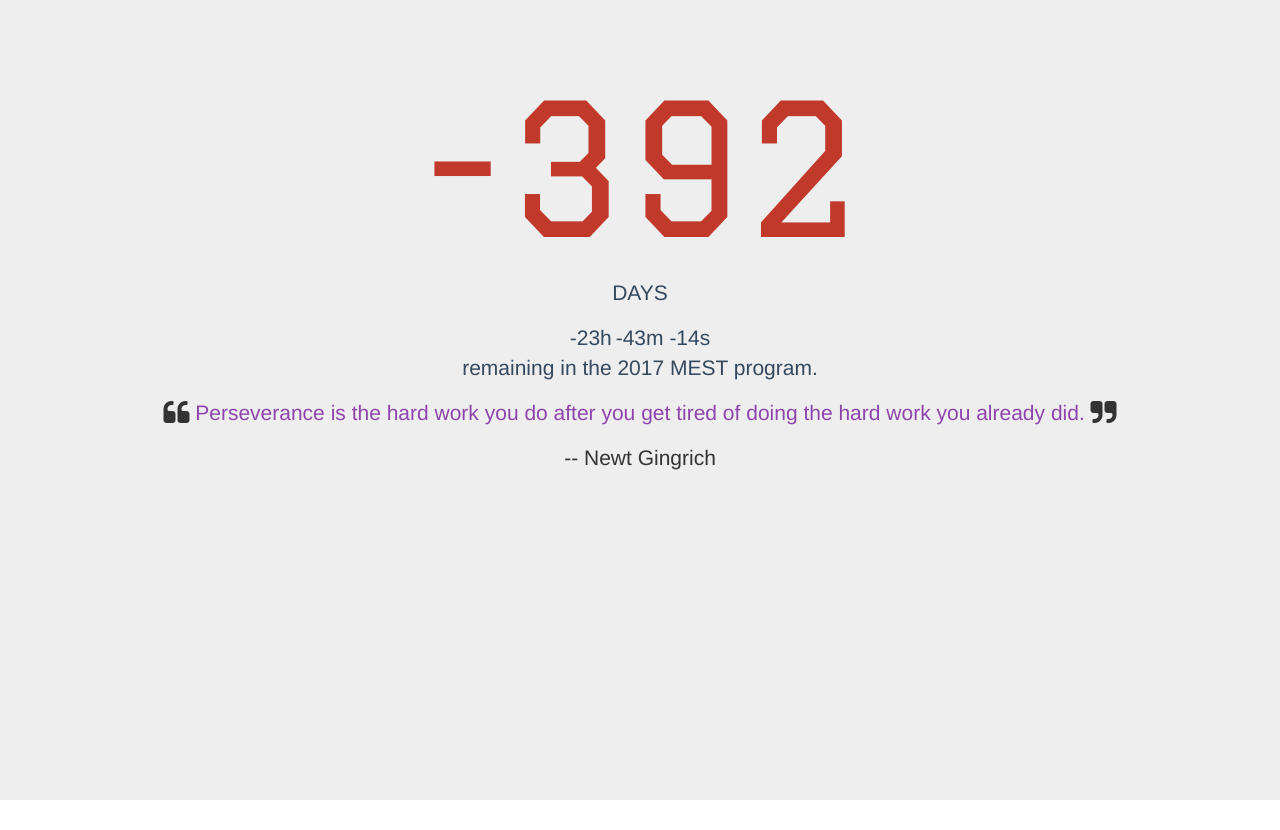
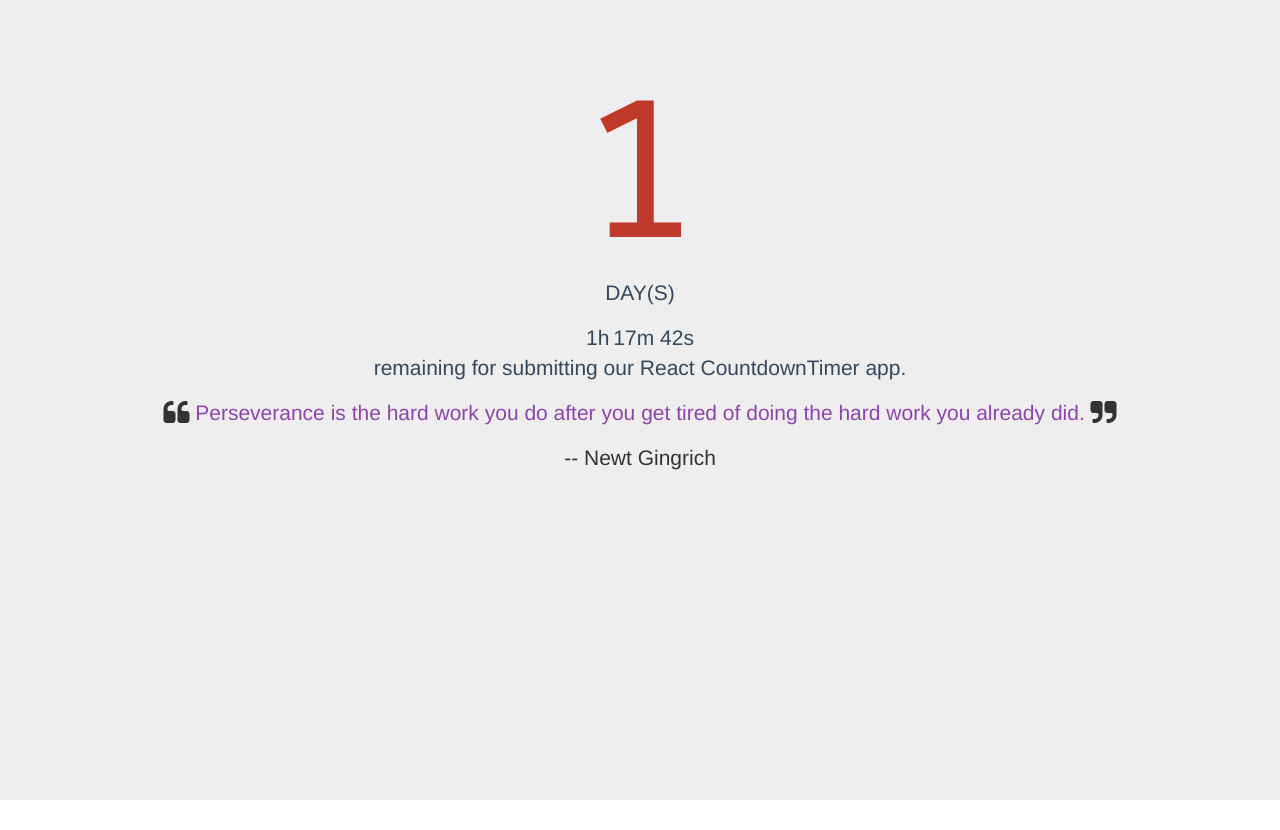
Before and after one commit to johnotu/countdown, a website: page index.html in a window 1280 px wide. Drawn offline with Linux system fonts and the light colour scheme.

Commit message:
Counting down to React app submissions.
Changes to be committed:
	modified:   index.html

```diff
--- a/index.html
+++ b/index.html
@@ -13,12 +13,12 @@
     <div class="jumbotron cover">
         <div class="container">
             <h2 class="days"><span id="days" ></span></h2>
-            <p class="txt">DAYS</p>
+            <p class="txt">DAY(S)</p>
             <p class="hr-min-sec txt"><span id="hrs"></span>h</p>
             <p class="hr-min-sec txt"><span id="mins"></span>m </p>
             <p class="hr-min-sec txt"><span id="secs"></span>s </p>
             <p class="hr-min-sec txt"><span id="notice"></span></p>
-            <p class="txt">remaining in the 2017 MEST program.</p>
+            <p class="txt">remaining for submitting our React CountdownTimer app.</p>
             <p><i class="fa fa-quote-left fa-lg"></i> <span class="quotes" id="quote"></span> <i class="fa fa-quote-right fa-lg"></i></p>
             <p>-- <span id="author"></span></p>
         </div>
@@ -35,7 +35,7 @@
             notice = document.getElementById("notice"),
             quoteId = document.getElementById("quote"),
             authorId = document.getElementById("author");
-        let countDownDate = new Date("Aug 4, 2017 0:0:0").getTime();
+        let countDownDate = new Date("Sep 1, 2018 0:0:0").getTime();
         let minsCount = 0;
 
 
```
